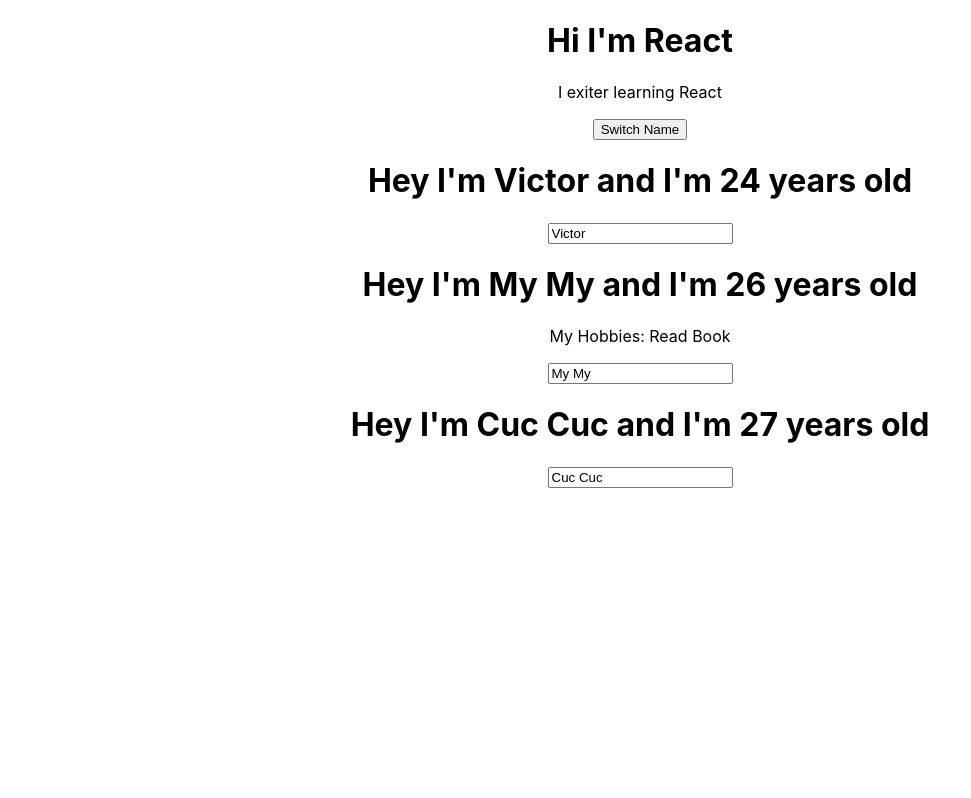
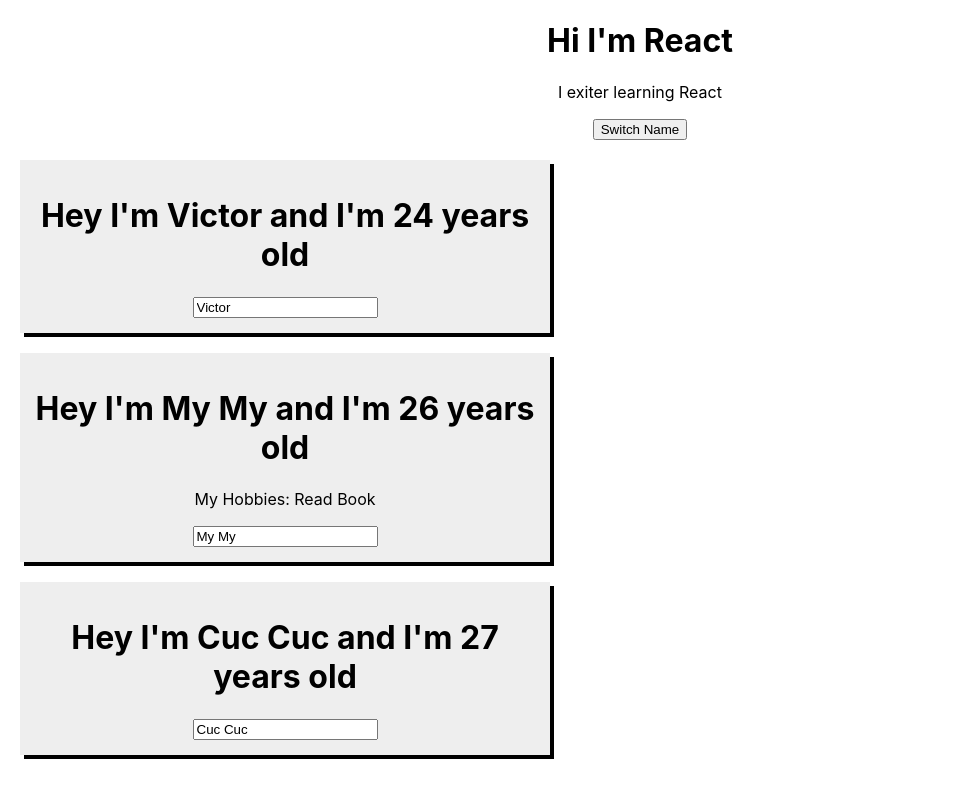
Before and after one commit to vuongvgc/react-course-maxi-udemy, a React (Create React App) app: page / in a window 1280 px wide. Shown: the whole page, without its empty margins (0-971 px from the left). Built offline with nearby package versions, Linux system fonts and the light colour scheme.

Commit message:
add inline style

```diff
--- a/src/Person/Person.js
+++ b/src/Person/Person.js
@@ -1,7 +1,15 @@
 import React from 'react';
 const person = (props) => {
+    const style={
+        width: '500px',
+        backgroundColor: '#eee',
+        boxShadow: '4px 4px #000',
+        border: '1px soild #000',
+        padding:'15px',
+        margin: '20px'
+    }
     return (
-        <div>
+        <div style={style}>
             <h1 onClick={props.click}>Hey I'm {props.name} and I'm {props.age} years old</h1>
             <p>{props.children}</p>
             <input value={props.name} onChange={props.changeName} type='text'/>
```
